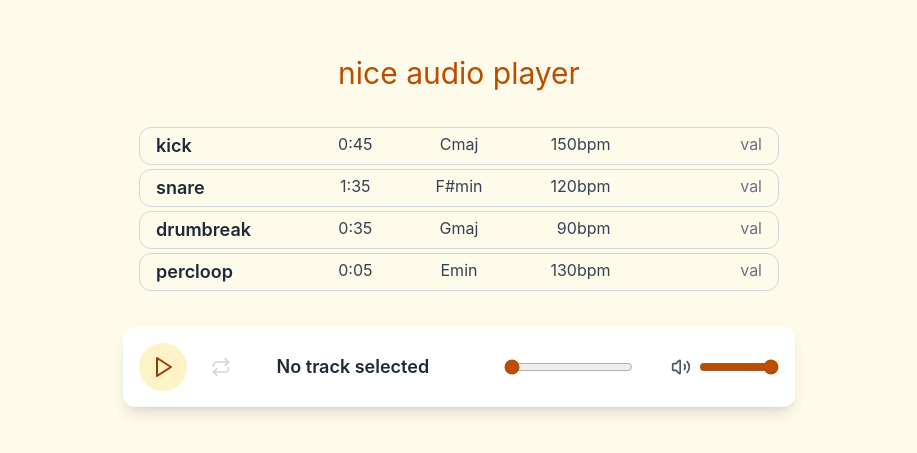
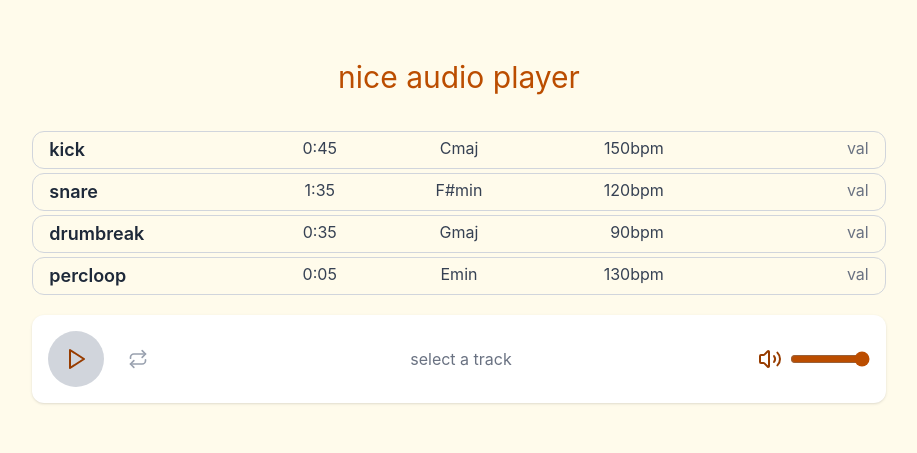
Before and after one commit to valentin-orrit/react-nice-audio-player, a React (Vite) app: page / in a window 1280 px wide. Shown: the part 185-638 px from the top of the page, without its empty margins (181-1098 px from the left). Built offline with nearby package versions, Linux system fonts and the light colour scheme.

Commit message:
back to basics but working now

```diff
--- a/src/App.tsx
+++ b/src/App.tsx
@@ -31,17 +31,17 @@ function App() {
       setIsPlaying(!isPlaying)
     } else {
       setCurrentTrackId(trackId)
+      setIsPlaying(true) // Set isPlaying to true immediately
       if (newTrack) {
         setIsLooping(newTrack.loop)
       }
-      setIsPlaying(true)
     }
   }
 
   return (
     <div className="w-screen h-screen flex flex-col justify-center items-center bg-amber-50">
       <h1 className="text-3xl text-amber-700 my-8">nice audio player</h1>
-      <div className="w-1/2">
+      <div className="w-2/3 mb-4">
         {tracks.map((track) => (
           <button
             key={track.id}
--- a/src/components/AudioPlayer.tsx
+++ b/src/components/AudioPlayer.tsx
@@ -1,195 +1,62 @@
-import { useState, useRef, useEffect } from 'react'
-import { Play, Pause, Volume2, Repeat } from 'lucide-react'
+import { useEffect, useState } from 'react'
+import { AudioController } from '../utils/audioUtils'
+import { Play, Pause, Repeat, Volume2 } from 'lucide-react'
 import { trackData } from '../data/tracks'
 
 interface AudioPlayerProps {
   currentTrack?: trackData
   isPlaying: boolean
   isLooping: boolean
-  onPlayPause: (isPlaying: boolean) => void
-  onLoopChange: (isLooping: boolean) => void
-  onNext?: () => void
-  onPrevious?: () => void
+  onPlayPause: (playing: boolean) => void
+  onLoopChange: (looping: boolean) => void
 }
 
-const AudioPlayer = ({
+const audioController = new AudioController()
+
+const AudioPlayer: React.FC<AudioPlayerProps> = ({
   currentTrack,
   isPlaying,
   isLooping,
   onPlayPause,
   onLoopChange,
-}: AudioPlayerProps) => {
-  const [currentTime, setCurrentTime] = useState(0)
-  const [duration, setDuration] = useState(0)
+}) => {
   const [volume, setVolume] = useState(1)
 
-  // Refs for Web Audio API
-  const audioContextRef = useRef<AudioContext | null>(null)
-  const sourceNodeRef = useRef<AudioBufferSourceNode | null>(null)
-  const gainNodeRef = useRef<GainNode | null>(null)
-  const audioBufferRef = useRef<AudioBuffer | null>(null)
-  const startTimeRef = useRef<number>(0)
-  const pausedAtRef = useRef<number>(0)
-  const timeUpdateRef = useRef<number>(0)
-
-  useEffect(() => {
-    return () => {
-      if (audioContextRef.current?.state !== 'closed') {
-        audioContextRef.current?.close()
-      }
-    }
-  }, [])
-
-  // Reset and load audio when track changes
   useEffect(() => {
     if (currentTrack) {
-      if (sourceNodeRef.current) {
-        sourceNodeRef.current.stop()
+      audioController.loadTrack(currentTrack.src).then(() => {
+        if (isPlaying) {
+          audioController.play()
         }
-      pausedAtRef.current = 0
-      setCurrentTime(0)
-      setDuration(0)
-      audioBufferRef.current = null
-      loadAudio()
-    }
-    return () => {
-      sourceNodeRef.current?.stop()
-      if (timeUpdateRef.current) {
-        cancelAnimationFrame(timeUpdateRef.current)
-      }
+      })
     }
   }, [currentTrack])
 
-  // Handle play state changes
   useEffect(() => {
-    if (audioBufferRef.current) {
-      if (isPlaying) {
-        createAndStartSource(pausedAtRef.current)
-        requestAnimationFrame(updatePlaybackTime)
-      } else {
-        sourceNodeRef.current?.stop()
-        pausedAtRef.current = currentTime
-        cancelAnimationFrame(timeUpdateRef.current)
-      }
-    }
-  }, [isPlaying])
-
-  // Handle loop state changes
-  useEffect(() => {
-    if (sourceNodeRef.current && isPlaying) {
-      createAndStartSource(currentTime)
-    }
+    audioController.setLoop(isLooping)
   }, [isLooping])
 
-  const loadAudio = async () => {
-    if (!currentTrack || !audioContextRef.current) return
-
-    try {
-      const response = await fetch(currentTrack.src)
-      const arrayBuffer = await response.arrayBuffer()
-      const audioBuffer = await audioContextRef.current.decodeAudioData(
-        arrayBuffer
-      )
-      audioBufferRef.current = audioBuffer
-      setDuration(audioBuffer.duration)
-
+  const handlePlayPause = () => {
     if (isPlaying) {
-        createAndStartSource(0)
-        requestAnimationFrame(updatePlaybackTime)
+      audioController.pause()
+    } else {
+      audioController.play()
     }
-    } catch (error) {
-      console.error('Error loading audio:', error)
-    }
-  }
-
-  const createAndStartSource = (startFrom: number = 0) => {
-    if (
-      !audioContextRef.current ||
-      !audioBufferRef.current ||
-      !gainNodeRef.current
-    )
-      return
-
-    sourceNodeRef.current?.stop()
-    sourceNodeRef.current = audioContextRef.current.createBufferSource()
-    sourceNodeRef.current.buffer = audioBufferRef.current
-    sourceNodeRef.current.loop = isLooping
-    sourceNodeRef.current.connect(gainNodeRef.current)
-
-    if (!isLooping) {
-      sourceNodeRef.current.onended = () => {
-        onPlayPause(false)
-        setCurrentTime(0)
-        pausedAtRef.current = 0
-      }
-    }
-
-    startTimeRef.current = audioContextRef.current.currentTime - startFrom
-    sourceNodeRef.current.start(0, startFrom)
-  }
-
-  const initializeAudioContext = () => {
-    if (!audioContextRef.current) {
-      audioContextRef.current = new (window.AudioContext ||
-        (window as any).webkitAudioContext)()
-      gainNodeRef.current = audioContextRef.current.createGain()
-      gainNodeRef.current.connect(audioContextRef.current.destination)
-    }
-  }
-
-  const togglePlay = async () => {
-    initializeAudioContext()
-
-    if (!audioContextRef.current) return
-
-    if (!audioBufferRef.current && currentTrack) {
-      await loadAudio()
-    }
-
     onPlayPause(!isPlaying)
   }
 
-  const updatePlaybackTime = () => {
-    if (!audioContextRef.current || !isPlaying) return
-
-    const currentTime =
-      audioContextRef.current.currentTime - startTimeRef.current
-
-    if (audioBufferRef.current) {
-      const normalizedTime = isLooping
-        ? currentTime % audioBufferRef.current.duration
-        : Math.min(currentTime, audioBufferRef.current.duration)
-      setCurrentTime(normalizedTime)
-    }
-
-    timeUpdateRef.current = requestAnimationFrame(updatePlaybackTime)
-  }
-
-  const handleSeek = (e: React.ChangeEvent<HTMLInputElement>) => {
-    const seekTime = parseFloat(e.target.value)
-    pausedAtRef.current = seekTime
-    setCurrentTime(seekTime)
-
-    if (isPlaying) {
-      createAndStartSource(seekTime)
-    }
-  }
-
   const handleVolumeChange = (e: React.ChangeEvent<HTMLInputElement>) => {
-    const newVolume = parseFloat(e.target.value)
-    setVolume(newVolume)
-    if (gainNodeRef.current) {
-      gainNodeRef.current.gain.value = newVolume
-    }
+    const volume = parseFloat(e.target.value)
+    setVolume(volume)
+    audioController.setVolume(volume)
   }
 
   return (
-    <div className="w-full max-w-2xl bg-white rounded-xl shadow-lg p-4 mt-8">
-      <div className="flex items-center justify-between">
-        <div className="flex items-center justify-center gap-4">
+    <div className="flex items-center justify-between gap-4 p-4 bg-white shadow rounded-xl w-2/3">
+      <div className="flex gap-2">
         <button
-            onClick={togglePlay}
-            className="p-3 bg-amber-100 rounded-full hover:bg-amber-200"
+          onClick={handlePlayPause}
+          className="p-4 bg-amber-100 rounded-full hover:bg-amber-200 disabled:bg-gray-300"
           disabled={!currentTrack}
         >
           {isPlaying ? (
@@ -199,43 +66,27 @@ const AudioPlayer = ({
           )}
         </button>
         <button
-            onClick={() => currentTrack && onLoopChange(!isLooping)}
-            className={`p-2 rounded-full hover:bg-amber-100 ${
-              isLooping ? 'bg-amber-100' : ''
-            }`}
-            disabled={!currentTrack}
+          onClick={() => onLoopChange(!isLooping)}
+          className={`p-4 text-gray-700 rounded-full ${
+            isLooping ? 'text-amber-800' : ''
+          } hover:bg-amber-100`}
         >
           <Repeat
             size={20}
-              className={`${
-                !currentTrack
-                  ? 'text-gray-300'
-                  : isLooping
-                  ? 'text-amber-800'
-                  : 'text-gray-400'
-              }`}
+            className={`${isLooping ? 'text-amber-800' : 'text-gray-400'}`}
           />
         </button>
       </div>
-        <h3 className="text-lg font-semibold text-gray-800">
-          {currentTrack?.title || 'No track selected'}
-        </h3>
-        <p className="text-sm text-gray-600">{currentTrack?.author}</p>
 
+      {currentTrack ? (
+        <div className="text-lg text-gray-800 font-semibold text-start">
+          {currentTrack.title}
+        </div>
+      ) : (
+        <div className="flex items-center text-gray-500">select a track</div>
+      )}
       <div className="flex items-center gap-2">
-          <input
-            type="range"
-            min="0"
-            max={duration || 0}
-            step="0.01"
-            value={currentTime}
-            onChange={handleSeek}
-            className="flex-1 accent-amber-700"
-          />
-        </div>
-
-        <div className="flex items-center gap-2">
-          <Volume2 size={20} className="text-gray-600" />
+        <Volume2 size={24} className="text-amber-800" />
         <input
           type="range"
           min="0"
@@ -247,7 +98,6 @@ const AudioPlayer = ({
         />
       </div>
     </div>
-    </div>
   )
 }
 
--- /dev/null
+++ b/src/utils/audioUtils.ts
@@ -0,0 +1,59 @@
+export class AudioController {
+  private audioContext: AudioContext
+  private source: AudioBufferSourceNode | null = null
+  private gainNode: GainNode
+  private currentBuffer: AudioBuffer | null = null
+  private isPlaying: boolean = false
+  private loop: boolean = false
+
+  constructor() {
+    this.audioContext = new AudioContext()
+    this.gainNode = this.audioContext.createGain()
+    this.gainNode.connect(this.audioContext.destination)
+  }
+
+  async loadTrack(url: string) {
+    const response = await fetch(url)
+    const arrayBuffer = await response.arrayBuffer()
+    this.currentBuffer = await this.audioContext.decodeAudioData(arrayBuffer)
+  }
+
+  play() {
+    if (!this.currentBuffer) return
+    this.stop()
+    this.source = this.audioContext.createBufferSource()
+    this.source.buffer = this.currentBuffer
+    this.source.loop = this.loop
+    this.source.connect(this.gainNode)
+    this.source.start()
+    this.isPlaying = true
+  }
+
+  pause() {
+    this.stop()
+    this.isPlaying = false
+  }
+
+  stop() {
+    if (this.source) {
+      this.source.stop()
+      this.source.disconnect()
+      this.source = null
+    }
+  }
+
+  setVolume(value: number) {
+    this.gainNode.gain.value = value
+  }
+
+  setLoop(loop: boolean) {
+    this.loop = loop
+    if (this.source) {
+      this.source.loop = loop
+    }
+  }
+
+  isTrackPlaying() {
+    return this.isPlaying
+  }
+}
```
Lines whose indentation alone changed are shown as unchanged.
